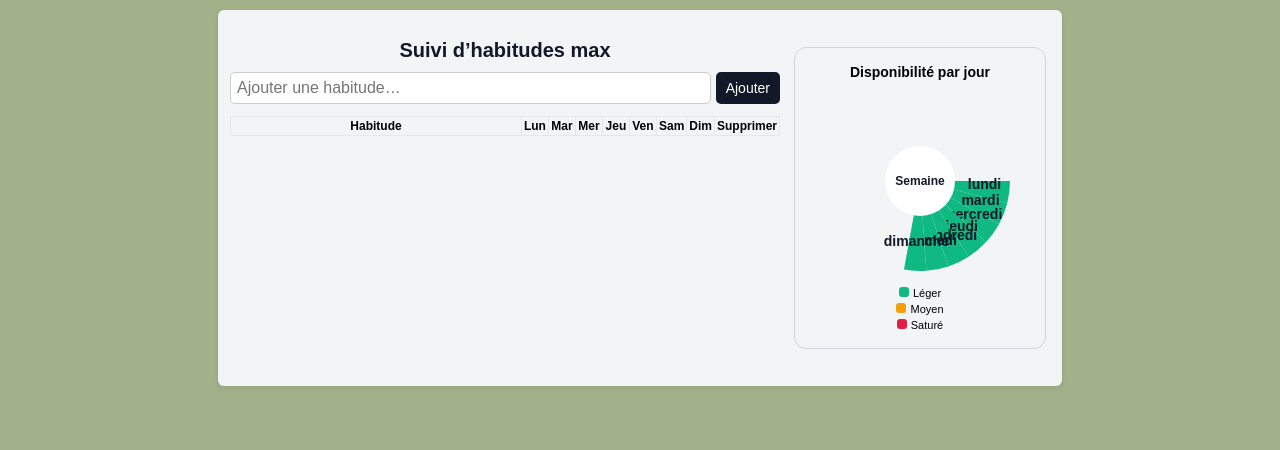
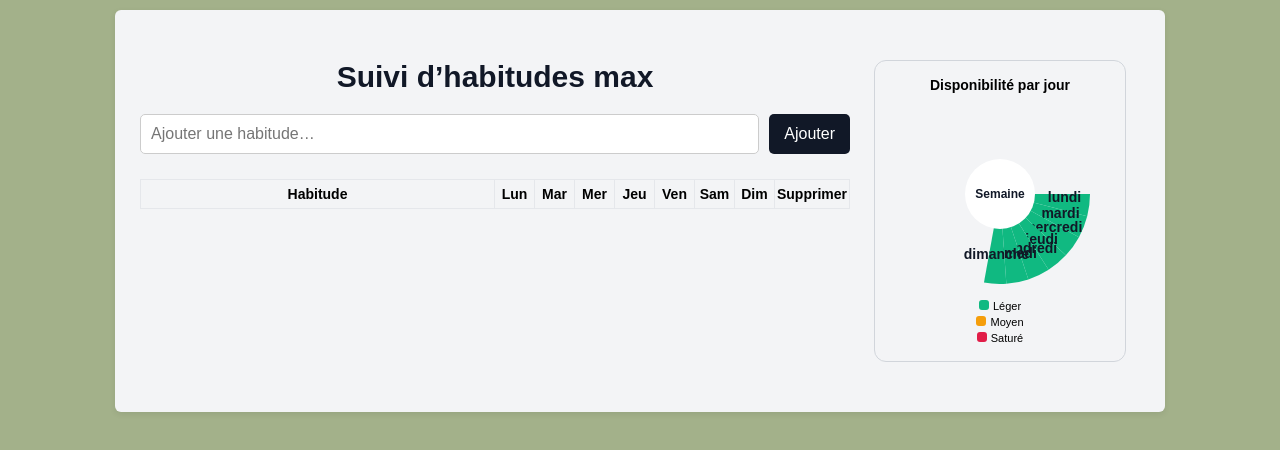
Before and after one commit to carlitos245/habitudes, a plain HTML site: page index.html in a window 1280 px wide. Drawn offline with Linux system fonts and the light colour scheme.

Commit message:
Update index.html

```diff
--- a/index.html
+++ b/index.html
@@ -184,6 +184,59 @@ body {
 
   .habit-right {
     width: 260px; /* Le fromage reste à droite */
+  }
+}
+/* MODE PC — rétablir la version normale */
+@media (min-width: 1200px) {
+  .habit-container {
+    max-width: 1000px;
+    padding: 25px;
+  }
+
+  .habit-title {
+    font-size: 30px;
+    margin-bottom: 20px;
+  }
+
+  .habit-add {
+    gap: 10px;
+    margin-bottom: 25px;
+  }
+
+  .habit-add input {
+    padding: 10px;
+  }
+
+  .habit-add button {
+    padding: 10px 15px;
+    font-size: 16px;
+  }
+
+  .habit-table {
+    min-width: 600px; /* version normale PC */
+  }
+
+  .habit-table th,
+  .habit-table td {
+    padding: 6px;
+    font-size: 14px;
+  }
+
+  .habit-table th:nth-child(n+2):nth-child(-n+8),
+  .habit-table td:nth-child(n+2):nth-child(-n+8) {
+    width: 35px;
+  }
+
+  .habit-table td input[type="checkbox"] {
+    transform: scale(1.2);
+  }
+
+  .habit-right {
+    width: 280px;
+  }
+
+  #weekFromageBox {
+    width: 240px;
   }
 }
 
```
